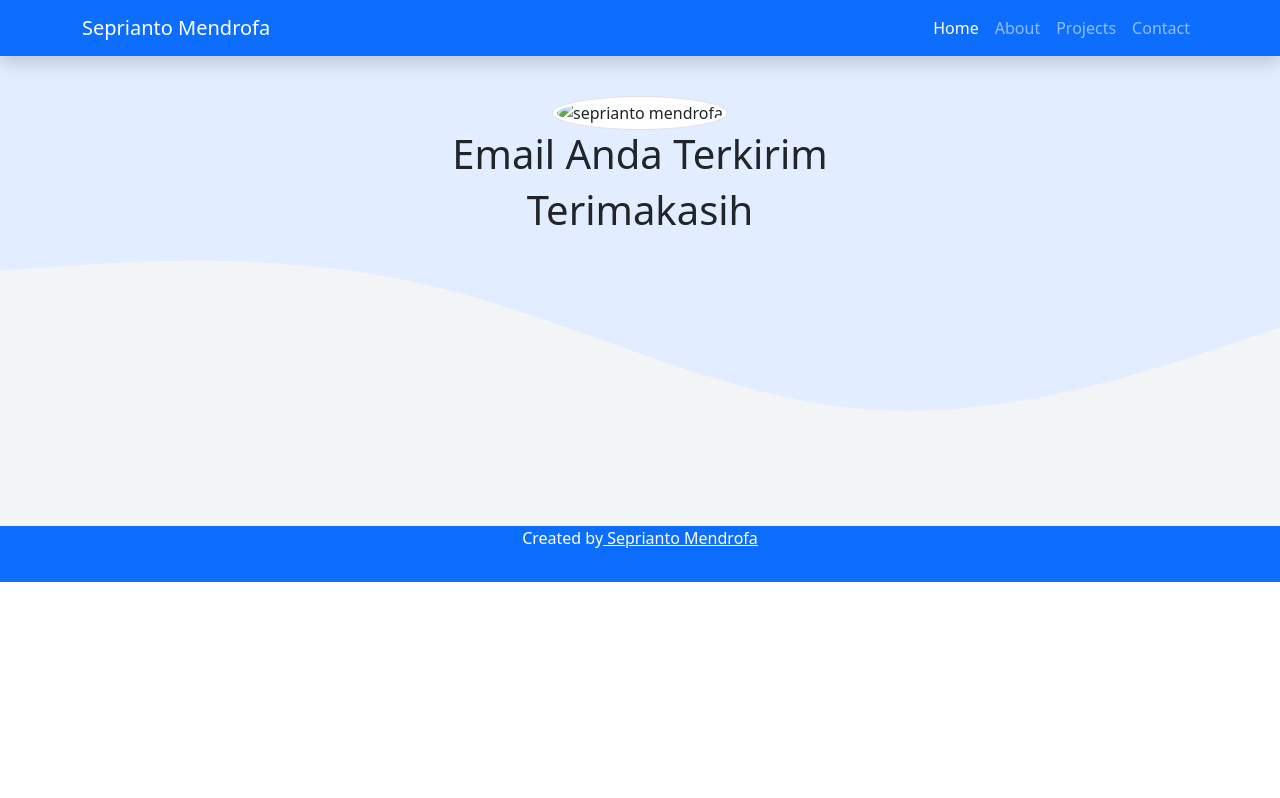
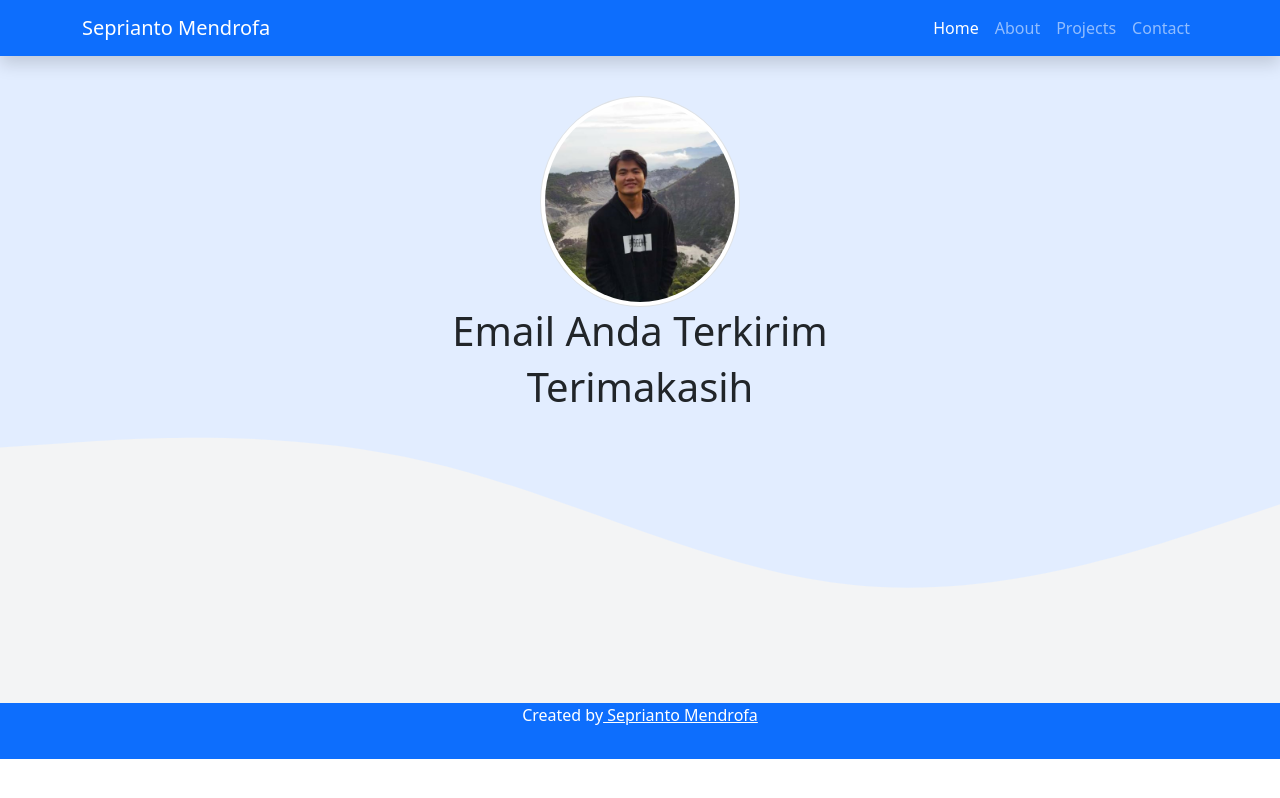
Before and after one commit to RamaMendrofa/RamaMendrofa.github.io, a plain HTML site: page Contact_Us.html in a window 1280 px wide. Drawn offline with nearby package versions, Linux system fonts and the light colour scheme.

Commit message:
Update Contact_Us.html

```diff
--- a/Contact_Us.html
+++ b/Contact_Us.html
@@ -74,7 +74,7 @@
 
         <section class="jumbotron text-center">
             <img
-              src="img/ramen.png"
+              src="ramen.png"
               alt="seprianto mendrofa"
               width="200"
               class="rounded-circle img-thumbnail"
```
